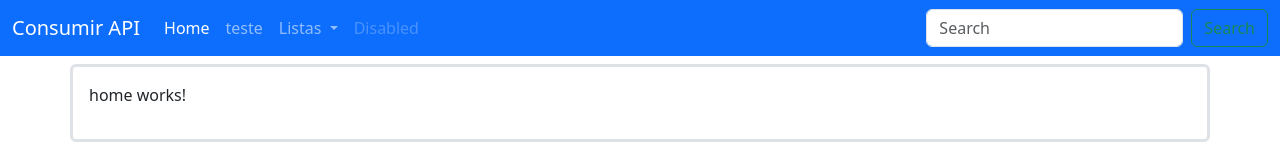
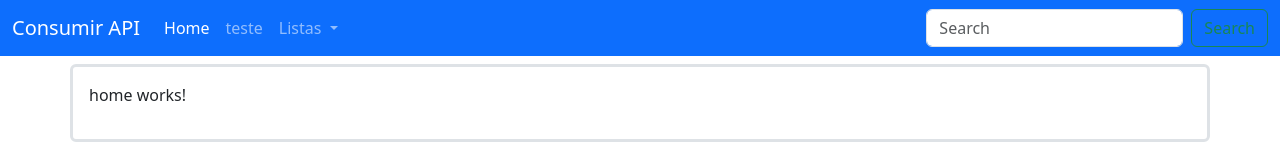
Before and after one commit to pedrogodri/api-rick-and-morty, an Angular app: page /home in a window 1280 px wide. Shown: the top 160 px of the page. Built offline with nearby package versions, Linux system fonts and the light colour scheme.

Commit message:
Dropdown na Navbar

```diff
--- a/src/app/components/navbar/navbar.component.html
+++ b/src/app/components/navbar/navbar.component.html
@@ -22,9 +22,6 @@
             <li><a class="dropdown-item"routerLink="listCharacter">Episódios</a></li>
           </ul>
         </li>
-        <li class="nav-item">
-          <a class="nav-link disabled">Disabled</a>
-        </li>
       </ul>
       <form class="d-flex" role="search">
         <input class="form-control me-2" type="search" placeholder="Search" aria-label="Search">
```
